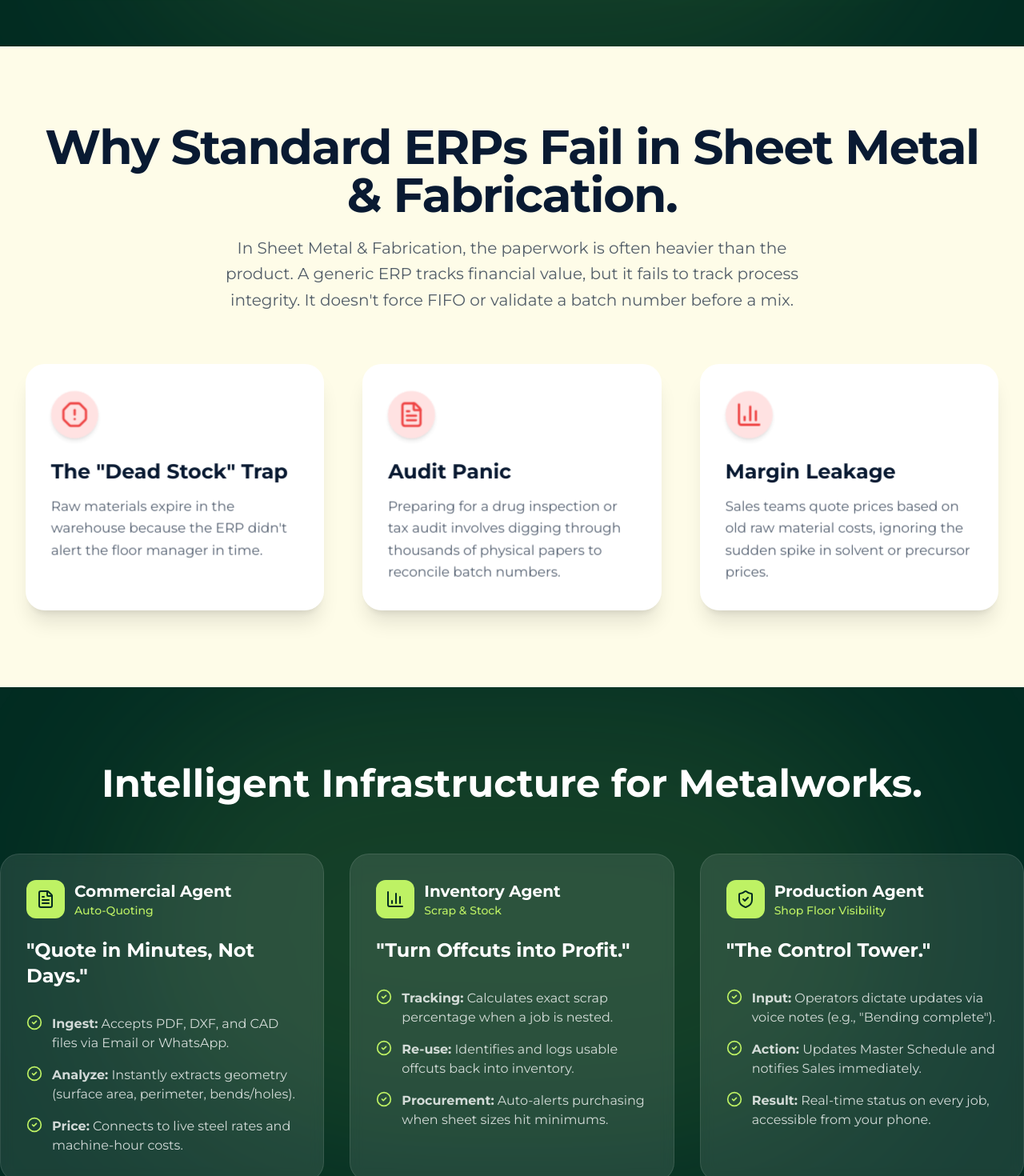
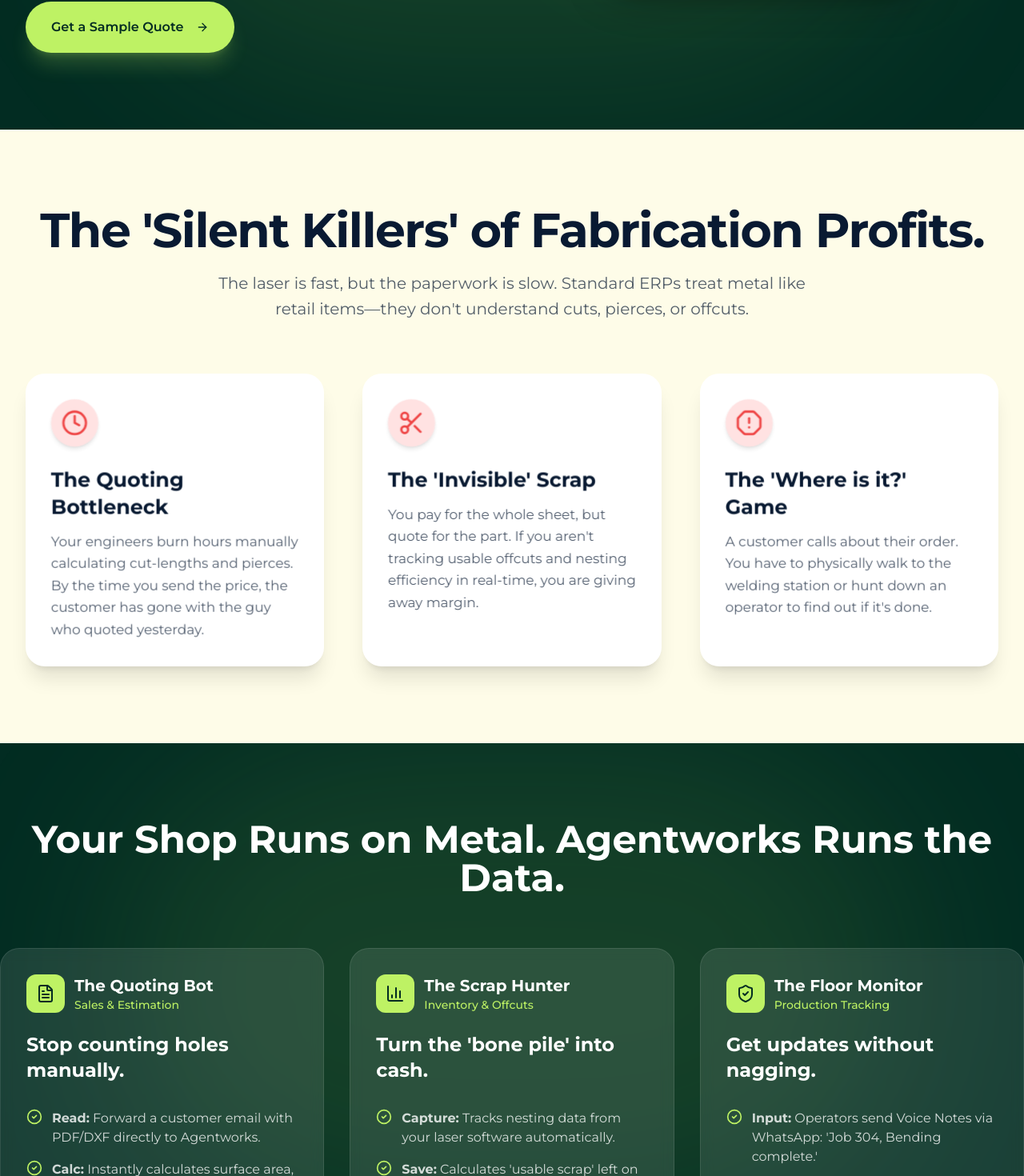
Before and after one commit to dabbygabby/agentworks-mfg, a Next.js app: page /industries/sheet-metal in a window 1280 px wide. Shown: the part 503-1973 px from the top of the page at 80% size. Built offline with nearby package versions, Linux system fonts and the light colour scheme.

Commit message:
need to work on the copy of the detail pages

```diff
--- a/src/components/industries/IndustryHeroSection.tsx
+++ b/src/components/industries/IndustryHeroSection.tsx
@@ -54,11 +54,6 @@
  */
 const IndustryHero = ({ title, subtitle, ctaText, imageSrc, ctaLink }: { title: string; subtitle: string; ctaText: string; imageSrc: string; ctaLink: string }) => {
 
-    // Logic to separate the last word for accent coloring (e.g., "Slow Quotes" becomes the accent)
-    const titleParts = title.split(' ');
-    const accentWord = titleParts.pop();
-    const leadingText = titleParts.join(' ');
-
     return (
         <section className="relative pt-20 pb-16 md:pt-32 md:pb-24 overflow-hidden bg-[#022c22]">
 
@@ -82,8 +77,7 @@
                             className="text-4xl md:text-6xl font-bold tracking-tight text-[#FEFCE8] mb-6 leading-tight"
                         >
                             {/* Dynamically insert title and highlight color accents */}
-                            <span className="block">{leadingText}</span>
-                            <span className="text-[#BEF264]">{accentWord}</span>
+                            {title}
                         </motion.h1>
 
                         <motion.p
--- a/src/pages/industries/sheet-metal.tsx
+++ b/src/pages/industries/sheet-metal.tsx
@@ -9,134 +9,116 @@
 import { DetailCaseStudies } from '@src/components/industries/DetailCaseStudies';
 
 const SheetMetalCopy = {
+    // 1. HERO SECTION (Focus on Velocity & Simplicity)
     hero: {
-        title: "Sheet Metal & Fabrication",
-        subtitle: "Stop bleeding margin on scrap and slow quotes. Automate your fabrication workflow with Agentworks.",
-        ctaText: "See the Quoting Agent",
+        title: "Stop Losing Bids Because You Quote Too Slow.",
+        subtitle: "Turn DXFs into professional quotes in minutes using WhatsApp. No complex software. No data entry. We don't replace your systems; we feed them.",
+        ctaText: "Get a Sample Quote",
         imageSrc: "/sheet-metal.png",
-        ctaLink: "/connectors"
+        ctaLink: "/agents"
     },
+
+    // 2. PROBLEM SECTION (The "Silent Killers")
     problemSection: {
-        title: "Why Standard ERPs Fail in Sheet Metal & Fabrication.",
-        subtitle: "In Sheet Metal & Fabrication, the paperwork is often heavier than the product. A generic ERP tracks financial value, but it fails to track process integrity. It doesn't force FIFO or validate a batch number before a mix.",
+        title: "The 'Silent Killers' of Fabrication Profits.",
+        subtitle: "The laser is fast, but the paperwork is slow. Standard ERPs treat metal like retail items—they don't understand cuts, pierces, or offcuts.",
         features: [
             {
-                title: "The \"Dead Stock\" Trap",
-                icon: <AlertOctagon className="w-8 h-8 text-[#ef4444]" />,
-                desc: "Raw materials expire in the warehouse because the ERP didn't alert the floor manager in time."
+                title: "The Quoting Bottleneck",
+                icon: <Clock className="w-8 h-8 text-[#ef4444]" />,
+                desc: "Your engineers burn hours manually calculating cut-lengths and pierces. By the time you send the price, the customer has gone with the guy who quoted yesterday."
             },
             {
-                title: "Audit Panic",
-                icon: <FileText className="w-8 h-8 text-[#ef4444]" />,
-                desc: "Preparing for a drug inspection or tax audit involves digging through thousands of physical papers to reconcile batch numbers."
+                title: "The 'Invisible' Scrap",
+                icon: <Scissors className="w-8 h-8 text-[#ef4444]" />,
+                desc: "You pay for the whole sheet, but quote for the part. If you aren't tracking usable offcuts and nesting efficiency in real-time, you are giving away margin."
             },
             {
-                title: "Margin Leakage",
-                icon: <BarChart3 className="w-8 h-8 text-[#ef4444]" />,
-                desc: "Sales teams quote prices based on old raw material costs, ignoring the sudden spike in solvent or precursor prices."
+                title: "The 'Where is it?' Game",
+                icon: <AlertOctagon className="w-8 h-8 text-[#ef4444]" />,
+                desc: "A customer calls about their order. You have to physically walk to the welding station or hunt down an operator to find out if it's done."
             }
         ]
     },
+
+    // 3. AGENT SECTION (Renamed for Clarity: Bot, Hunter, Monitor)
     agentSection: {
-        title: "Intelligent Infrastructure for Metalworks.",
+        title: "Your Shop Runs on Metal. Agentworks Runs the Data.",
         ctaText: "Explore All Agents",
         ctaHref: "/agents",
         agents: [
             {
                 icon: FileText,
-                title: "Commercial Agent",
-                subtitle: "Auto-Quoting",
-                tagline: '"Quote in Minutes, Not Days."',
+                title: "The Quoting Bot",
+                subtitle: "Sales & Estimation",
+                tagline: "Stop counting holes manually.",
                 features: [
-                    {
-                        label: "Ingest",
-                        description: "Accepts PDF, DXF, and CAD files via Email or WhatsApp."
-                    },
-                    {
-                        label: "Analyze",
-                        description: "Instantly extracts geometry (surface area, perimeter, bends/holes)."
-                    },
-                    {
-                        label: "Price",
-                        description: "Connects to live steel rates and machine-hour costs."
-                    }
+                    { "label": "Read", "description": "Forward a customer email with PDF/DXF directly to Agentworks." },
+                    { "label": "Calc", "description": "Instantly calculates surface area, cut path, pierces, and bends." },
+                    { "label": "Price", "description": "Checks live steel rates and machine costs to generate a draft quote." }
                 ]
             },
             {
                 icon: BarChart3,
-                title: "Inventory Agent",
-                subtitle: "Scrap & Stock",
-                tagline: '"Turn Offcuts into Profit."',
+                title: "The Scrap Hunter",
+                subtitle: "Inventory & Offcuts",
+                tagline: "Turn the 'bone pile' into cash.",
                 features: [
-                    {
-                        label: "Tracking",
-                        description: "Calculates exact scrap percentage when a job is nested."
-                    },
-                    {
-                        label: "Re-use",
-                        description: "Identifies and logs usable offcuts back into inventory."
-                    },
-                    {
-                        label: "Procurement",
-                        description: "Auto-alerts purchasing when sheet sizes hit minimums."
-                    }
+                    { "label": "Capture", "description": "Tracks nesting data from your laser software automatically." },
+                    { "label": "Save", "description": "Calculates 'usable scrap' left on a sheet and logs it to inventory." },
+                    { "label": "Alert", "description": "Reminds you to use an offcut instead of a new sheet for small jobs." }
                 ]
             },
             {
                 icon: ShieldCheck,
-                title: "Production Agent",
-                subtitle: "Shop Floor Visibility",
-                tagline: '"The Control Tower."',
+                title: "The Floor Monitor",
+                subtitle: "Production Tracking",
+                tagline: "Get updates without nagging.",
                 features: [
-                    {
-                        label: "Input",
-                        description: 'Operators dictate updates via voice notes (e.g., "Bending complete").'
-                    },
-                    {
-                        label: "Action",
-                        description: "Updates Master Schedule and notifies Sales immediately."
-                    },
-                    {
-                        label: "Result",
-                        description: "Real-time status on every job, accessible from your phone."
-                    }
+                    { "label": "Input", "description": "Operators send Voice Notes via WhatsApp: 'Job 304, Bending complete.'" },
+                    { "label": "Action", "description": "AI transcribes voice, updates the Schedule, and notifies the Office." },
+                    { "label": "Result", "description": "View real-time status of every job on your phone, from anywhere." }
                 ]
             }
         ]
     },
+
+    // 4. CASE STUDIES (Swapped Order: Velocity First, Admin Second)
     caseStudies: {
-        title: "See How they are using Agentworks",
+        title: "Proven Results on the Factory Floor.",
         description: "See how fabricators are using Agentworks to unlock capacity.",
         studies: [
             {
-                badge: 'The "Finance" Win',
+                badge: 'The "Velocity" Win',
+                title: 'High-Mix Laser Cutting Shop',
+                challenge: 'Engineers spent 6 hours/day manually calculating cut-lengths. Quoting was the bottleneck.',
+                results: [
+                    '<strong>Quoting Time:</strong> Reduced from 4 days to 2 hours.',
+                    '<strong>Win Rate:</strong> Increased 18% (First to quote wins).',
+                    '<strong>Accuracy:</strong> Zero manual calculation errors.',
+                ],
+                link: '#case-study-2',
+            },
+            {
+                badge: 'The "Admin" Win',
                 title: 'Heavy Equipment Fabricator',
-                challenge: 'Finance team drowning in reconciliation (40 hrs/week). Month-end took 7 days.',
+                challenge: 'Floor staff refused to fill out job cards. Office didn\'t know job status.',
                 results: [
-                    '<strong>95% Reduction</strong> in finance admin time (40 hrs → 2 hrs).',
-                    '<strong>2 FTEs Freed</strong> to focus on revenue tasks.',
-                    '<strong>Month-End</strong> reduced from 7 days to near-zero.',
+                    '<strong>Adoption:</strong> 100% staff usage (via WhatsApp Voice).',
+                    '<strong>Visibility:</strong> Real-time WIP tracking without walking the floor.',
+                    '<strong>Finance:</strong> Month-end reconciliation dropped from 7 days to 4 hours.',
                 ],
                 link: '#case-study-1',
             },
-            {
-                badge: 'The "Velocity" Win',
-                title: 'High-Mix Laser Cutting Shop',
-                challenge: 'Engineers spent 80% of day manually calculating cut-lengths. Quoting was the bottleneck.',
-                results: [
-                    '<strong>Quoting Speed:</strong> Reduced cycle time from 7 days to 2 hours.',
-                    '<strong>Margin Uplift:</strong> +3% increase due to precision costing.',
-                    '<strong>Accuracy:</strong> Eliminated manual calculation errors.',
-                ],
-                link: '#case-study-2',
-            },
         ]
     },
+
+    // 5. BOTTOM CTA (Challenge Based)
     cta: {
-        title: "Ready to Automate Your Fabrication Workflow?",
-        subtitle: "Let an engineer analyze your quoting process. No cost. No obligation.",
+        title: "Send us your messiest drawing.",
+        subtitle: "Challenge us. Upload a complex DXF file and see how fast Agentworks can quote it. No cost. No obligation.",
         href: "https://cal.com/saurabh-dabral-woinoa/agentworks-deployment-strategy-30-min-discovery",
-        ctaText: "Consult an Engineer"
+        ctaText: "Test Agentworks Free"
     }
 }
 
```
